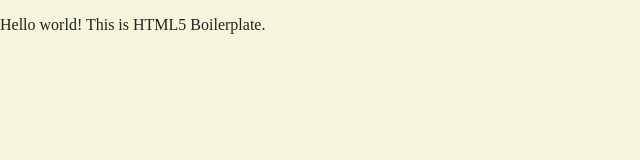
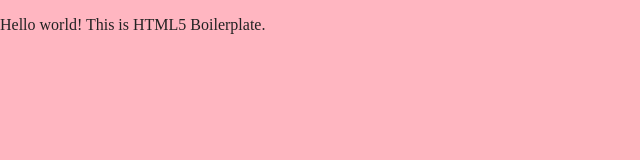
Before and after one commit to Jhoto356/P_Biblioteca, a website built with Parcel: page index.html in a window 1280 px wide. Shown: the whole page, without its empty margins (0-640 px from the left). Built offline with nearby package versions, Linux system fonts and the light colour scheme.

Commit message:
Modificación fondo

```diff
--- a/css/main.css
+++ b/css/main.css
@@ -4,19 +4,8 @@
   line-height: 1.4;
 }
 body {
-  background-color: beige;
+  background-color: lightpink;
 }
-
-/*
- * Remove text-shadow in selection highlight:
- * https://twitter.com/miketaylr/status/12228805301
- *
- * Vendor-prefixed and regular ::selection selectors cannot be combined:
- * https://stackoverflow.com/a/16982510/7133471
- *
- * Customize the background color to match your design.
- */
-
 ::-moz-selection {
   background: #b3d4fc;
   text-shadow: none;
```
